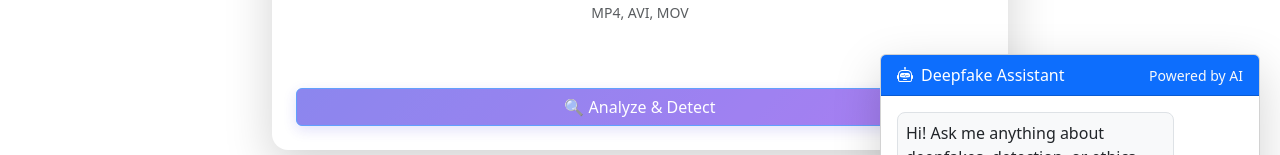
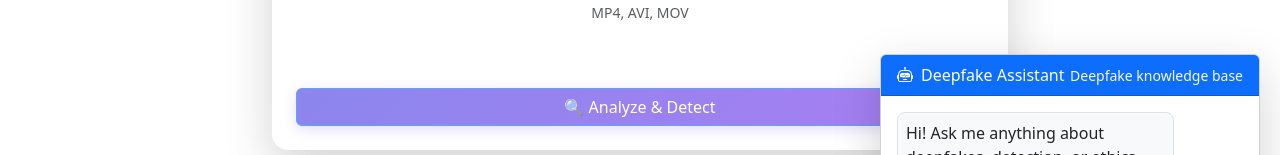
Before and after one commit to Mohansravanth/deepfake-detection, a React (Create React App) app in the folder frontend/: page /add-video in a window 1280 px wide. Both pictures are taken after a click on the button 1230 px from the left and 750 px from the top of the page. Shown: the part 442-597 px from the top of the page. Built offline with nearby package versions, Linux system fonts and the light colour scheme; no server answers.

Commit message:
Clarify chatbot knowledge base label

```diff
--- a/frontend/src/components/Chatbot.tsx
+++ b/frontend/src/components/Chatbot.tsx
@@ -61,7 +61,7 @@ const Chatbot: React.FC = () => {
         >
           <Card.Header className="bg-primary text-white d-flex justify-content-between align-items-center">
             <span><i className="bi bi-robot me-2"></i>Deepfake Assistant</span>
-            <small className="text-light">Powered by AI</small>
+            <small className="text-light">Deepfake knowledge base</small>
           </Card.Header>
           <Card.Body style={{ overflowY: 'auto', maxHeight: '380px' }}>
             {messages.map((msg, idx) => (
@@ -72,7 +72,7 @@ const Chatbot: React.FC = () => {
                 >
                   {msg.text}
                   {msg.source && msg.source === 'knowledge-base' && (
-                    <div className="mt-1"><small className="text-muted fst-italic">AI‑generated</small></div>
+                    <div className="mt-1"><small className="text-muted fst-italic">Knowledge base</small></div>
                   )}
                 </div>
               </div>
```
